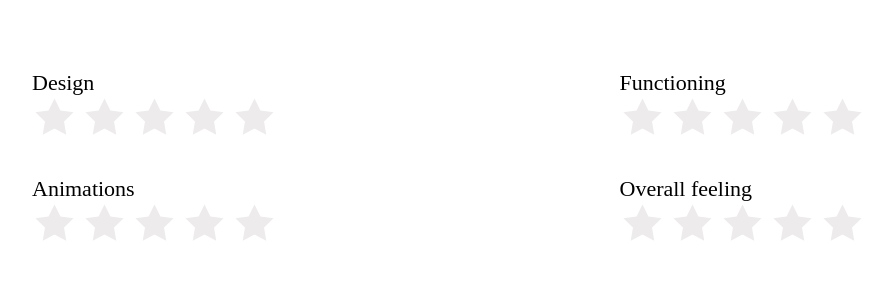
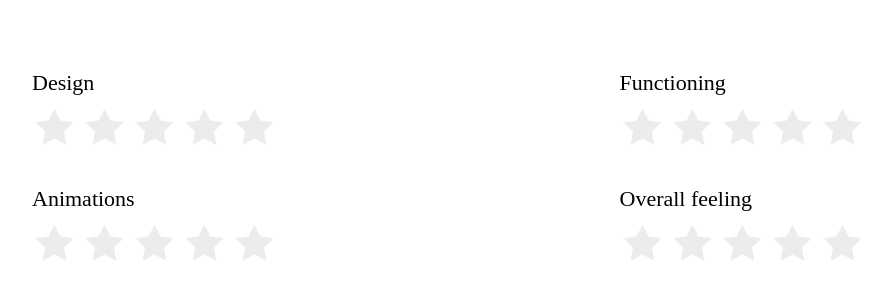
Before and after one commit to jeannepietropaoli/stars-rating-widget, a React (Create React App) app: page / in a window 1280 px wide. Shown: the top 300 px of the page, without its empty margins (38-929 px from the left). Built offline with nearby package versions, Linux system fonts and the light colour scheme; a web font is replaced by a local one.

Commit message:
Build RatingSection component

```diff
--- a/src/styles/RatingSection.css
+++ b/src/styles/RatingSection.css
@@ -1,3 +1,9 @@
+.rating-section {
+    display: flex;
+    flex-direction: column;
+    gap: 10px;
+}
+
 h2 {
     font-weight: 400;
     font-size: 22px;
```
